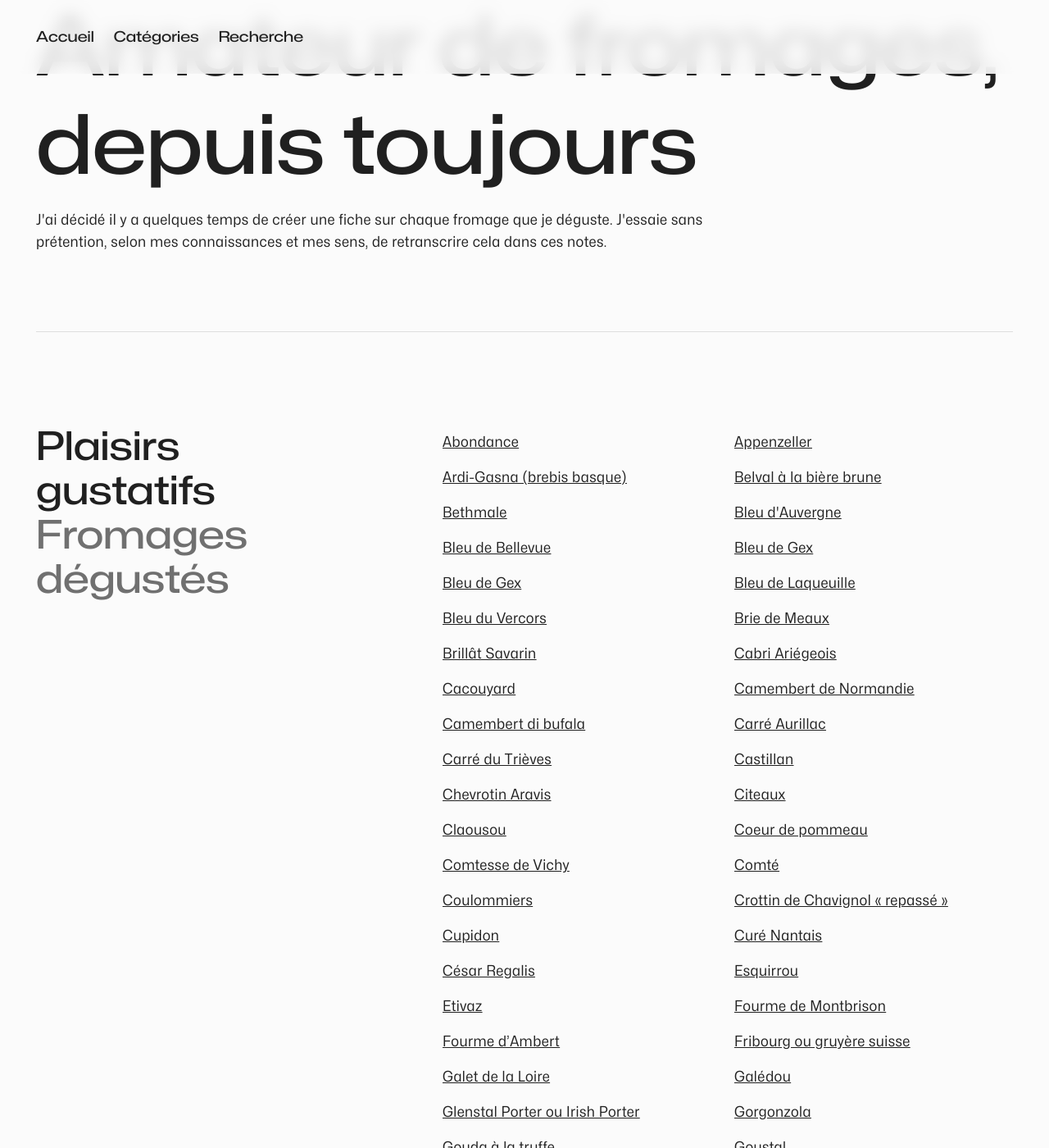
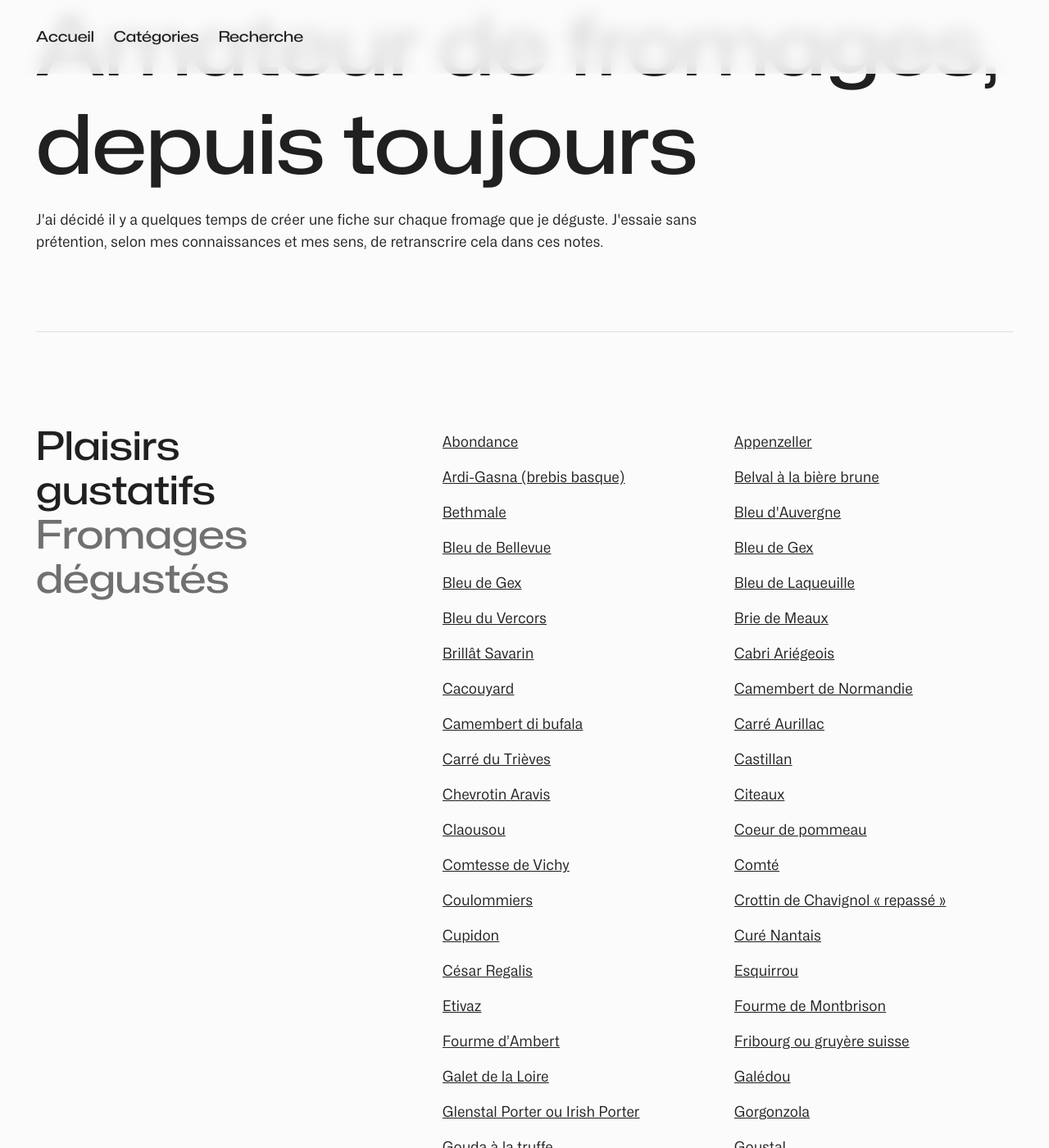
Before and after one commit to timotheejulien/fromages, a Jekyll site: the page built from index.md, in a window 1280 px wide and 1400 px high, scrolled down 226 px. Shown: the whole window at 82% size. Built offline with Jekyll 4.4.1, drawn with Linux system fonts in a browser that asks for light colours; comment, search, counter and statistics services are not loaded.

Commit message:
Design & bug fix: change font parameter
- Design: change font parameter

```diff
--- a/_includes/search.html
+++ b/_includes/search.html
@@ -3,7 +3,7 @@
             <div class="search-modal-header">
                   <a href="#" onclick='search_modal()'>Fermer</a>
             </div>
-            <input type="text" id="search-input" placeholder="Rechercher un fromage" title="Rechercher un fromage. Des résultats apparaitront ci-dessous après 1 caractère saisi.>
+            <input type="text" id="search-input" placeholder="Rechercher un fromage" title="Rechercher un fromage. Des résultats apparaitront ci-dessous après 1 caractère saisi.">
             <ul id="results-container"></ul>
       </div>
       <!-- Script pointing to search-script.js -->
--- a/assets/script.js
+++ b/assets/script.js
@@ -9,3 +9,13 @@ function search_modal() {
 	el.style.visibility = (el.style.visibility == "visible") ? "hidden" : "visible";
 	document.getElementById("search-input").focus();
 }
+
+document.addEventListener("keydown", function(event) {
+   if (event.key === "Escape") {
+       let input = document.getElementById("search-input");
+       if (input) {
+           input.value = ""; // Efface le contenu de l'input
+       }
+       search_modal();
+   }
+});
--- a/css/style.css
+++ b/css/style.css
@@ -98,6 +98,7 @@ h4, .h4 {
 p {
     line-height: 1.5;
     letter-spacing: .4px;
+    font-feature-settings: 'ss01' on;
 }
 
 p strong, strong {
@@ -109,6 +110,7 @@ a {
     letter-spacing: .4px;
     text-decoration: underline;
     color: var(--color-text-primary);
+    font-feature-settings: 'ss01' on;
 }
 
 a:hover {
@@ -214,6 +216,7 @@ nav ul li {
     font-weight: 500;
     font-size: 18px;
     font-family: MonaSans-title, sans-serif;
+    font-feature-settings: 'ss01' off;
     line-height: 1.3rem;
     letter-spacing: 0px;
     text-decoration: none;
@@ -273,6 +276,7 @@ nav ul li {
     border: none;
     border-radius: 30px;
     font-family: MonaSans-body, sans-serif;
+    font-feature-settings: 'ss01' on;
     font-size: 18px;
     font-weight: 450;
     line-height: 1.2;
@@ -399,6 +403,7 @@ table {
     width: 100%;
     border-collapse: collapse;
     border: 1px solid var(--color-divider);
+    font-feature-settings: 'ss01' on;
 }
 
 table > tbody > tr > td {
```
